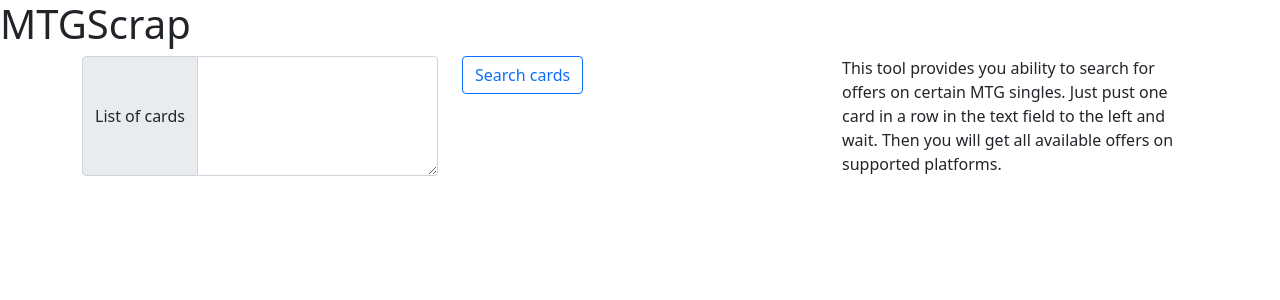
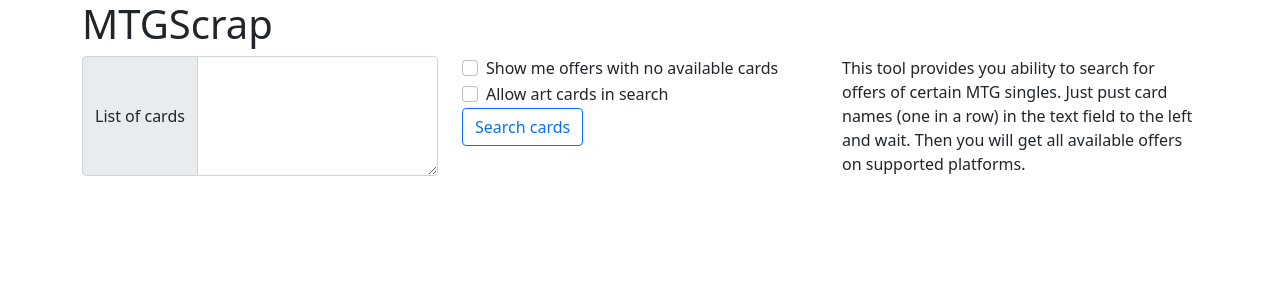
Before and after one commit to luxlunaris/MTGscrap, a Python web app: template app/templates/base/index.html in a window 1280 px wide. Shown: the top 300 px of the page. Run offline with Jinja, Linux system fonts and the light colour scheme; the template is opened without the code that fills it, so the values that code supplies are empty.

Commit message:
CSS features

```diff
--- a/app/templates/base/base.html
+++ b/app/templates/base/base.html
@@ -9,7 +9,9 @@
     </head>
     <body>
         <header>
-            <h1>MTGScrap</h1>
+            <div class="container">
+                <h1>MTGScrap</h1>
+            </div>
         </header>
         <main class="container">
             {% block content %}
--- a/app/templates/base/index.html
+++ b/app/templates/base/index.html
@@ -9,10 +9,22 @@
             </div>
         </div>
         <div class="col-sm">
+            <div class="form-check">
+                <input class="form-check-input" type="checkbox" id="allowNullAmount">
+                <label class="form-check-label" for="flexCheckDefault">
+                    Show me offers with no available cards
+                </label>
+            </div>
+            <div class="form-check">
+                <input class="form-check-input" type="checkbox" id="allowArtCard">
+                <label class="form-check-label" for="flexCheckDefault">
+                    Allow art cards in search
+                </label>
+            </div>
             <button @click.prevent="getSearch()" class="btn btn-outline-primary">Search cards</button>
         </div>
         <div class="col-sm">
-            <p>This tool provides you ability to search for offers on certain MTG singles. Just pust one card in a row in the text field to the left and wait. Then you will get all available offers on supported platforms.</p>
+            <p>This tool provides you ability to search for offers of certain MTG singles. Just pust card names (one in a row) in the text field to the left and wait. Then you will get all available offers on supported platforms.</p>
         </div>
     </div>
 </form>
```
